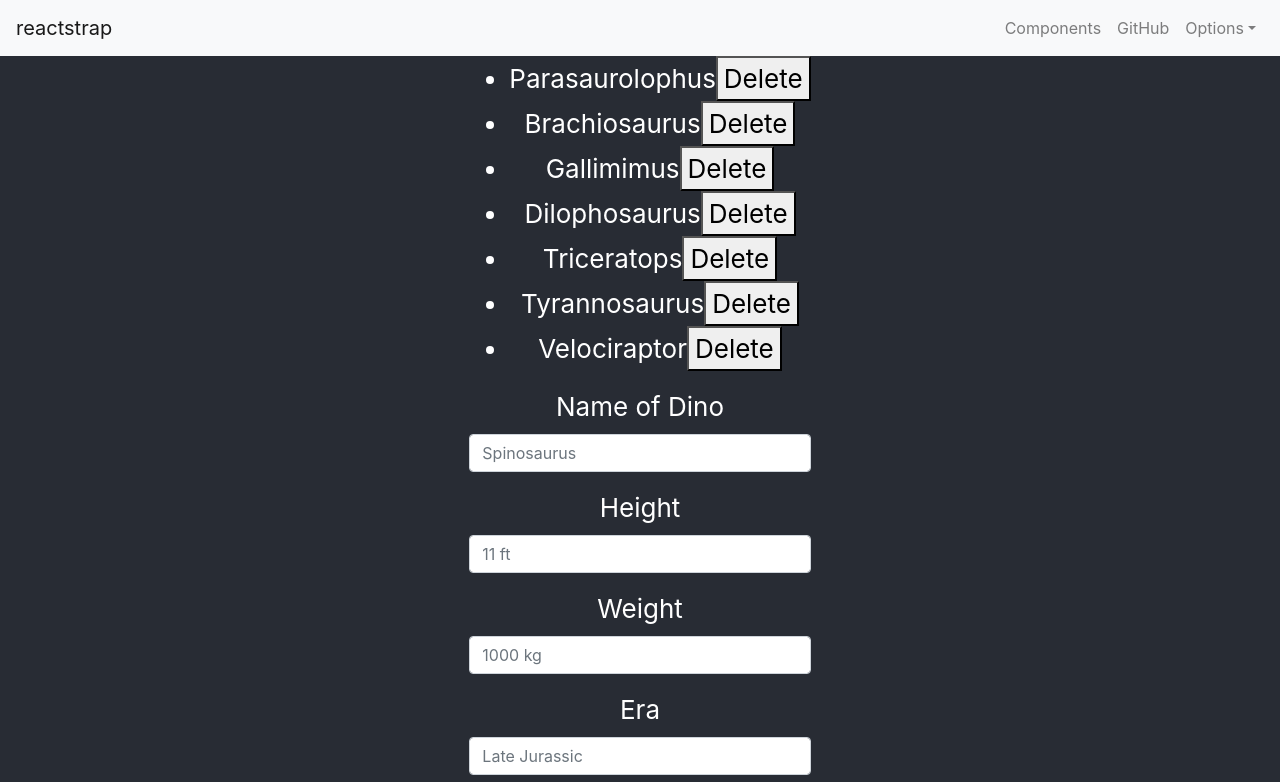
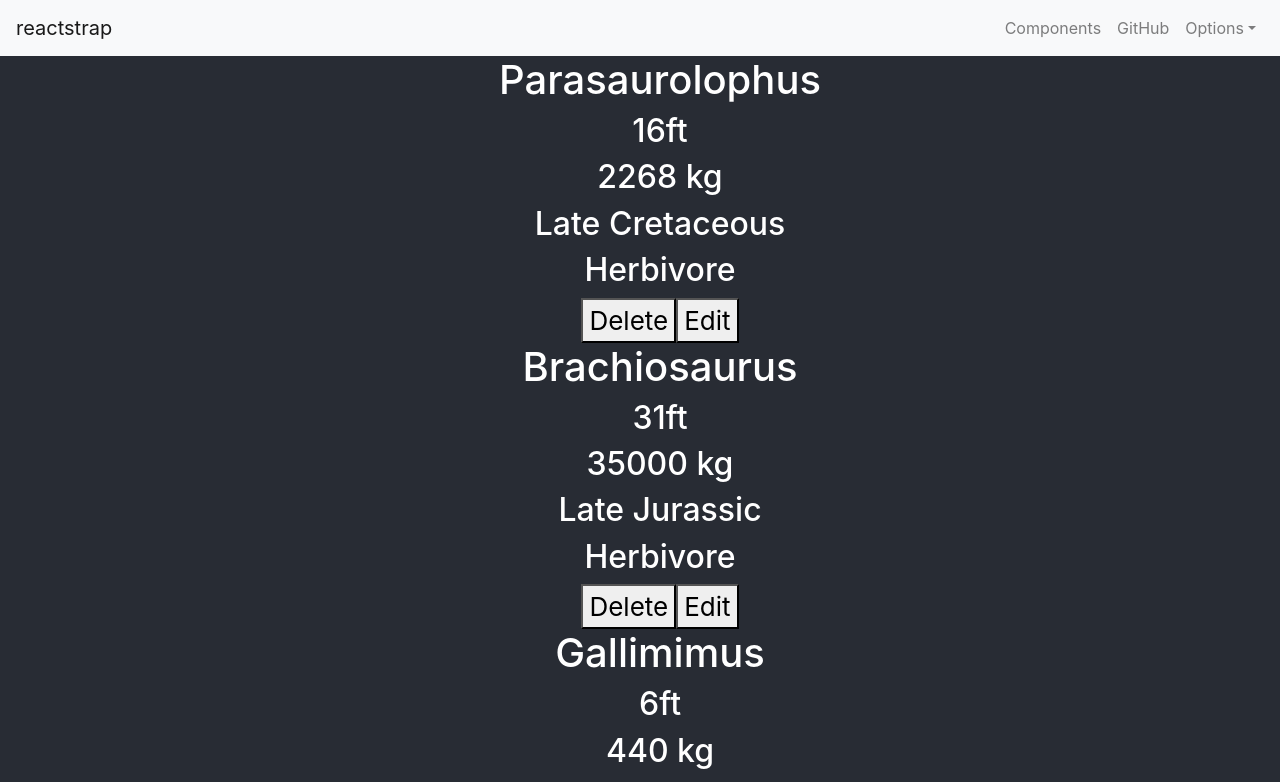
Before and after one commit to gargansa/dinosaurcrud, a React (Create React App) app: page / in a window 1280 px wide. Shown: the top 782 px of the page. Built offline with nearby package versions, Linux system fonts and the light colour scheme.

Commit message:
displayed more info

```diff
--- a/src/Dinos.js
+++ b/src/Dinos.js
@@ -59,6 +59,8 @@ class Dinos extends React.Component{
        let newDinos = this.state.dinosaurs.filter(dinosaur => dinosaur.name !== name)
         //console.log(newDinos)
         this.setState({dinosaurs: newDinos})
+    }
+    editDino(){
 
     }
     //create a Form with:
@@ -69,7 +71,16 @@ class Dinos extends React.Component{
 
     render(){
         this.dinoNames = this.state.dinosaurs.map((item)=>
-          <li key={item.name}>{item.name}<button onClick={()=>{this.deleteDino(item.name)}}>Delete</button></li>
+
+          <li key={item.name}><h1 color="aquamarine">{item.name}</h1>
+          <h2>{item.height}</h2>
+          <h2>{item.weight}</h2>
+          <h2>{item.era}</h2>
+          <h2>{item.diet}</h2>
+
+            <button onClick={()=>{this.deleteDino(item.name)}}>Delete</button>
+            <button onClick={()=>{this.editDino()}}>Edit</button>
+          </li>
       )
         return (
             <div>
--- a/src/index.css
+++ b/src/index.css
@@ -12,3 +12,7 @@ code {
   font-family: source-code-pro, Menlo, Monaco, Consolas, "Courier New",
     monospace;
 }
+
+ul {
+  list-style-type: none;
+}
```
